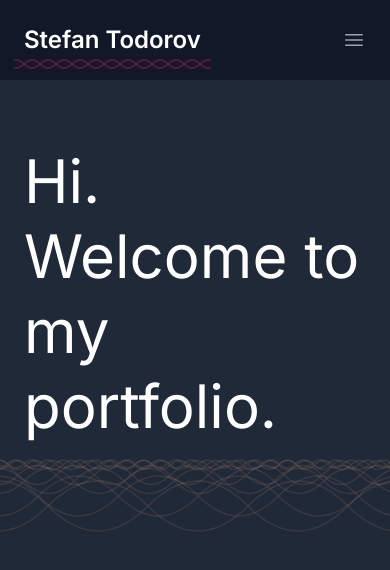
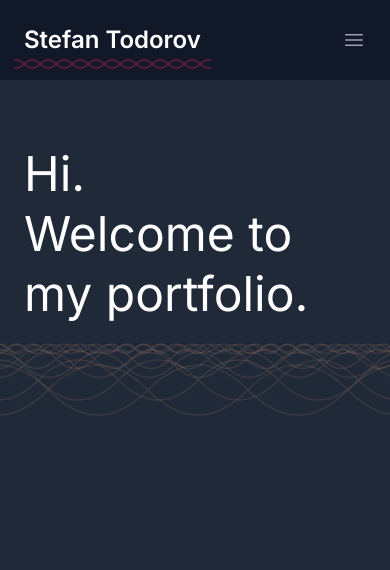
Before and after one commit to coravacav/portfolio, a Next.js app: page / in a window 390 px wide. Shown: the top 570 px of the page. Built offline with nearby package versions, Linux system fonts and the light colour scheme.

Commit message:
fix up some styles

```diff
--- a/src/app/page.tsx
+++ b/src/app/page.tsx
@@ -17,7 +17,7 @@ export default function Home() {
 
     return (
         <div className={clsx('mx-auto pt-16 sm:pt-24', pageWidth)}>
-            <h1 className="text-white text-6xl leading-tight ">
+            <h1 className="text-white text-5xl leading-tight ">
                 <Typewriter
                     text={'Hi.\nWelcome to my portfolio.'}
                     onFinished={() => {
@@ -31,7 +31,7 @@ export default function Home() {
                 <HelixAnimation
                     svgWidth="100%"
                     className={clsx(
-                        'absolute w-full mt-3 left-0 transition-all duration-[4s] ease-out gap-x-4',
+                        'absolute w-full mt-4 md:mt-3 left-0 transition-all duration-[4s] ease-out gap-x-4',
                         helixStyles
                     )}
                     strokeColor="stroke-tangerine"
```
